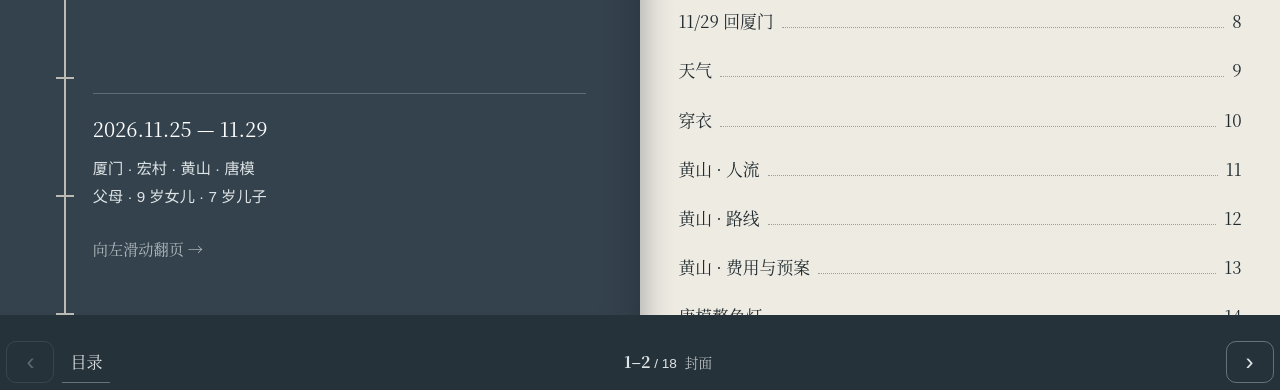
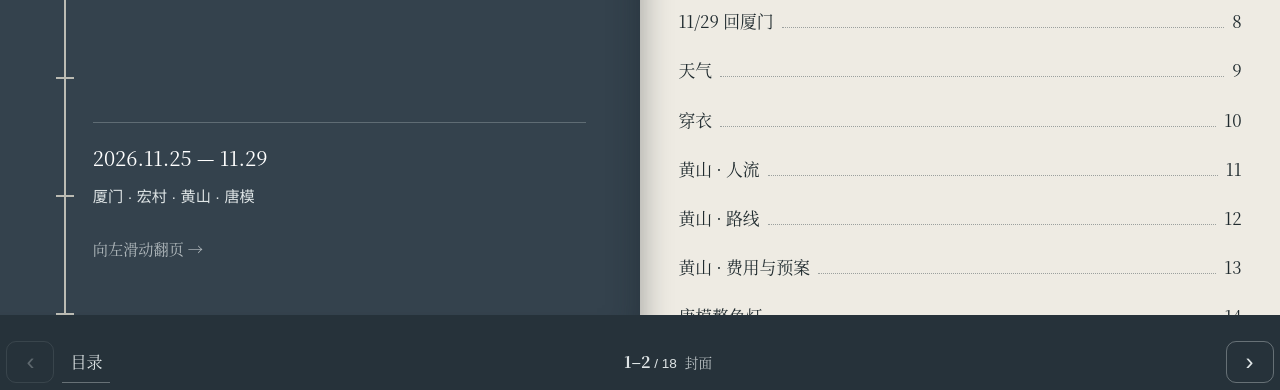
Before and after one commit to go-with-the-wind/huangshan-road-trip-2026, a plain HTML site: page book.html in a window 1280 px wide. Shown: the part 410-800 px from the top of the page. Drawn offline with Linux system fonts and the light colour scheme; no server answers.

Commit message:
chore(book): drop family line from cover

```diff
--- a/book.html
+++ b/book.html
@@ -557,7 +557,6 @@ html { scroll-behavior: auto; }
   <div class="cover-meta">
     <p class="cover-date">2026.11.25 — 11.29</p>
     <p>厦门 · 宏村 · 黄山 · 唐模</p>
-    <p>父母 · 9 岁女儿 · 7 岁儿子</p>
     <p class="cover-hint">向左滑动翻页 →</p>
   </div>
 </div></div></div>
```
